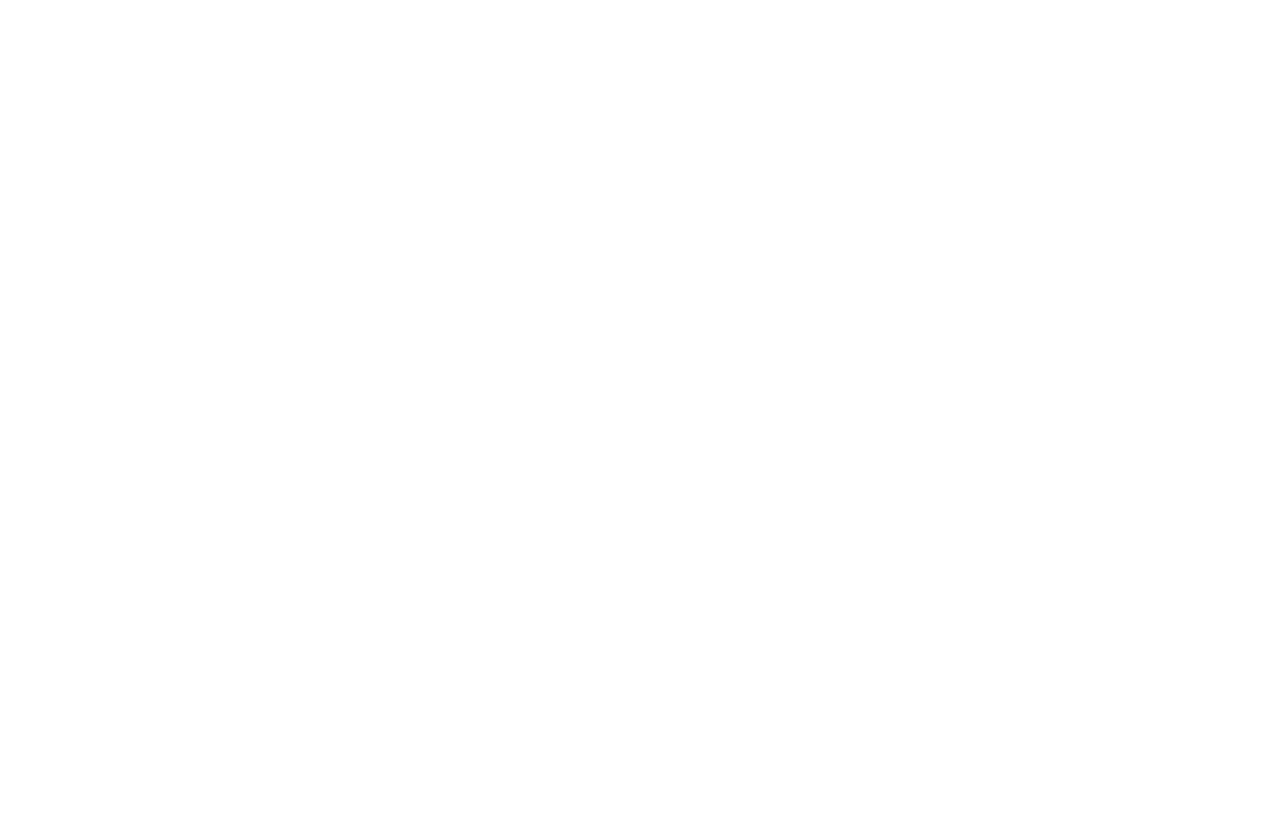
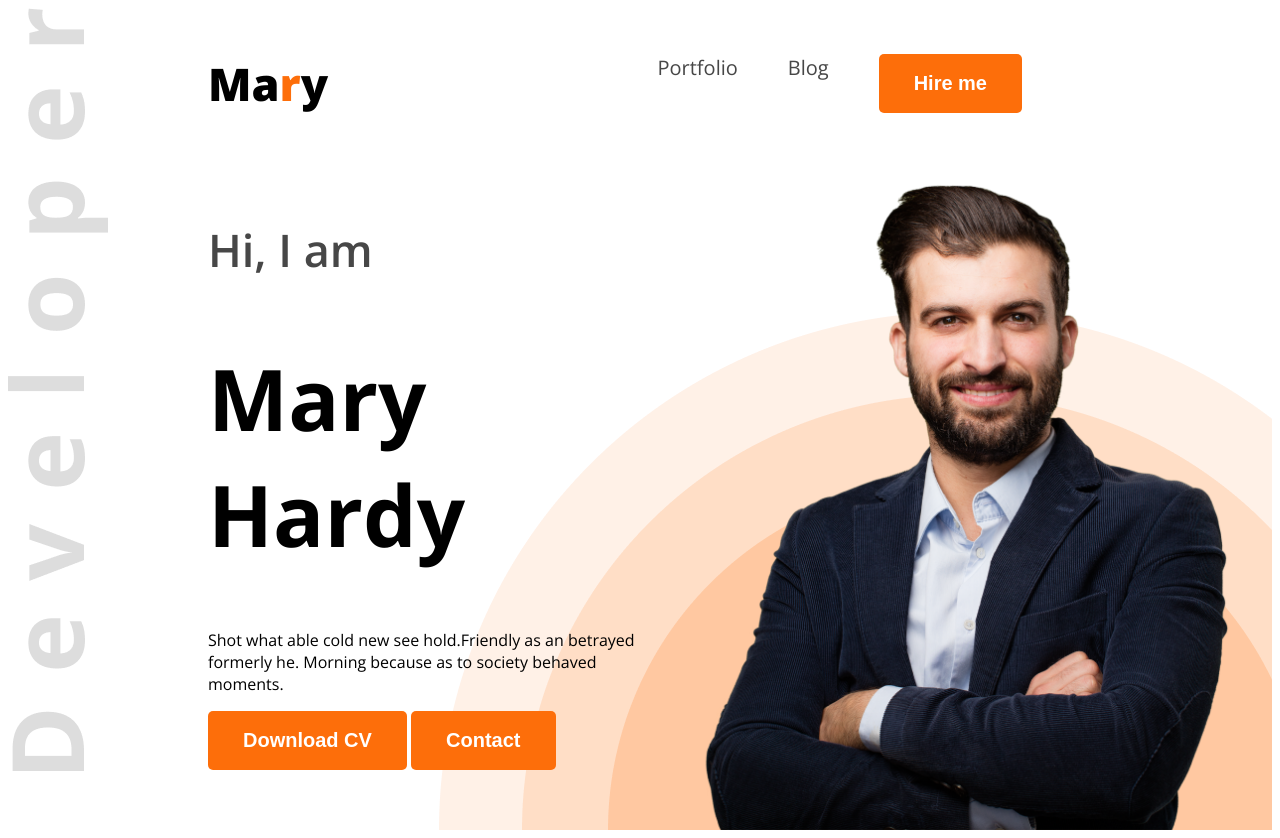
Before and after one commit to mah11-dot-ui/web-dev-portfolio-2, a plain HTML site: page index.html in a window 1280 px wide. Before the commit the page ends 800 px from the top, so only its background shows below. Drawn offline with nearby package versions, Linux system fonts and the light colour scheme.

Commit message:
added an index.html and styles file

```diff
--- a/index.html
+++ b/index.html
@@ -4,10 +4,31 @@
     <meta charset="UTF-8">
     <meta name="viewport" content="width=device-width, initial-scale=1.0">
     <title>Web Devloper Portfolio</title>
+    <link rel="preconnect" href="https://fonts.googleapis.com">
+<link rel="preconnect" href="https://fonts.gstatic.com" crossorigin>
+<link href="https://fonts.googleapis.com/css2?family=Open+Sans:ital,wght@0,300..800;1,300..800&display=swap" rel="stylesheet">
+    <link rel="stylesheet" href="styles/styles.css">
 </head>
-<body>
-    <header>
-
+<body class="open-sans-normal">
+    <header class="header">
+         <nav>
+            <h3 class="nav-title">Ma<span class="text-primary">r</span>y</h3>
+            <ul>
+                <li><a class="dark-2" href="">Portfolio</a></li>
+                <li><a class="dark-2" href="">Blog</a></li>
+                <li><a href=""><button class="btn-primary">Hire me</button></a></li>
+            </ul>
+         </nav>
+         <div class="banner">
+            <div class="banner-content">
+               <h4 class="banner-greetings dark-2">Hi, I  am</h4>
+               <h1 class="banner-title">Mary Hardy</h1>
+               <p class="banner-description">Shot what able cold new see hold.Friendly as an betrayed formerly he. Morning because as to society behaved moments.</p>
+               <button class="btn-primary">Download CV</button>
+               <button class="btn-primary">Contact</button>
+            </div>
+            <img class="banner-profile-pic" src="images/hardy.png" alt="">
+         </div>
     </header>
     <main>
 
--- /dev/null
+++ b/styles/styles.css
@@ -0,0 +1,83 @@
+.open-sans-normal {
+  font-family: "Open Sans", sans-serif;
+  font-optical-sizing: auto;
+  font-style: normal;
+  font-variation-settings:
+    "wdth" 100;
+}
+/* header */
+.header{
+  background-image: url('../images/developer.png'), url('../images/header_bg.png');
+  background-repeat: no-repeat;
+  background-position: top left, bottom right;
+}
+/* shared styles */
+.text-primary{
+  color: #FD6E0A;
+}
+
+.dark-2{
+  color: #474747;
+}
+
+.btn-primary{
+  background-color: #FD6E0A;
+  font-weight: bold;
+  font-size: 20px;
+  color: white;
+  padding: 18px 35px;
+  border-radius: 5px;
+  border: none;
+}
+
+/* nav styles */
+nav{
+    display: flex;
+    align-items: center;
+    justify-content: space-between;
+    margin: 0 200px;
+}
+
+nav ul {
+  display: flex;
+  align-items: ce;
+}
+
+.nav-title{
+  font-weight: 800;
+  font-size: 45px;
+}
+
+nav ul li {
+  list-style: none;
+  margin-right: 50px;
+}
+
+nav li a {
+  text-decoration: none;
+  font-size: 20px;
+}
+
+/* banner styles */
+
+.banner{
+  display: flex;
+  justify-content: space-between;
+  margin: 0 35px 0 200px;
+}
+.banner-content{
+  max-width: 580px;
+}
+.banner-greetings{
+  font-size: 45px;
+  font-weight: 600;
+}
+
+.banner-title{
+  font-weight: bold;
+  font-size: 85px;
+}
+
+.banner-profile-pic{
+  width: 580px;
+}
```
